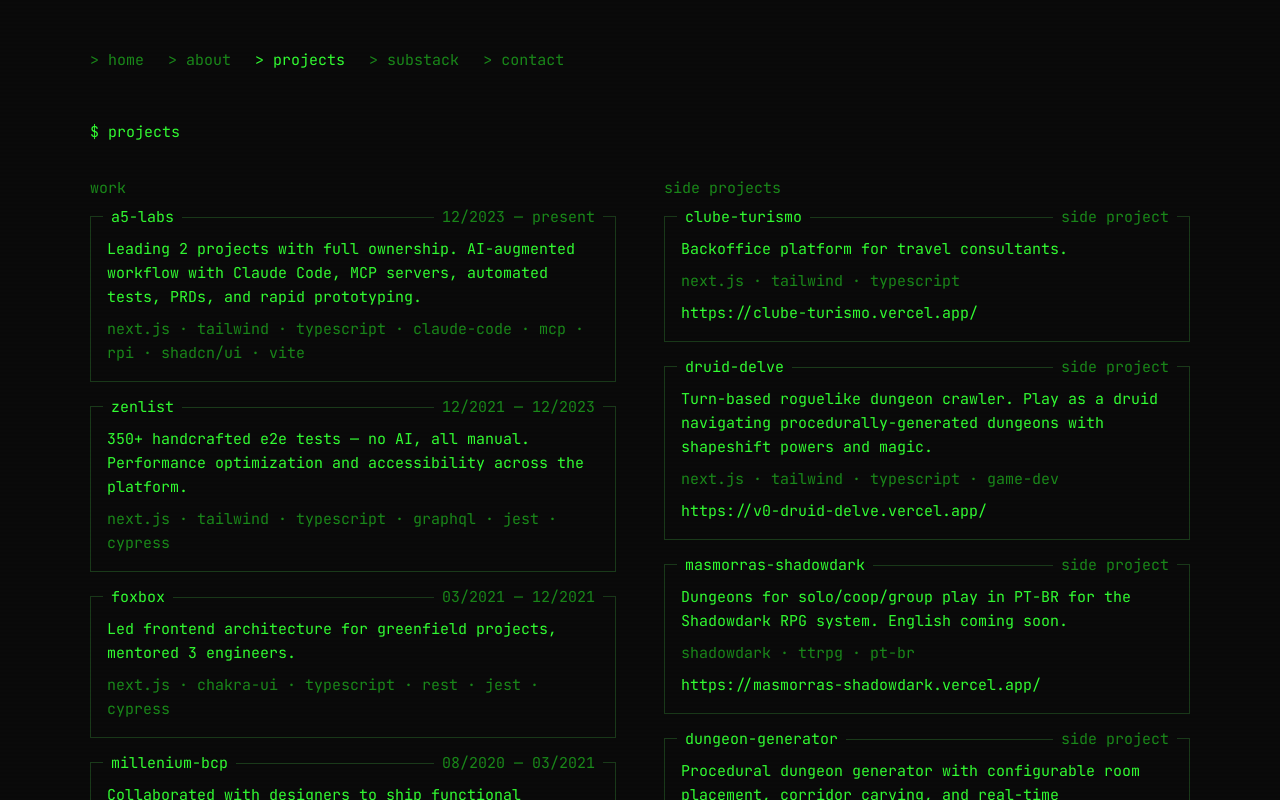
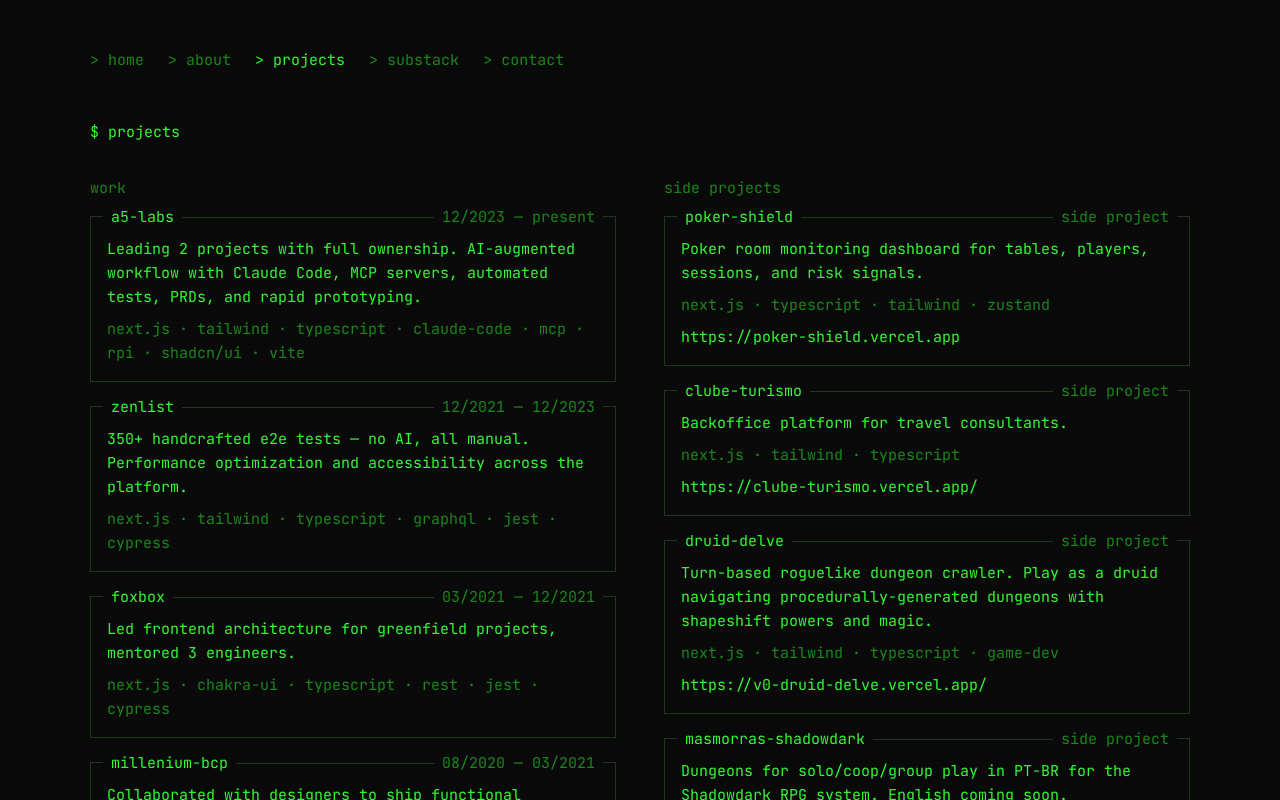
Before and after one commit to yuritoledo/yuri-home, a Next.js app: page /projects in a window 1280 px wide. Shown: the top 800 px of the page. Built offline with nearby package versions, Linux system fonts and the light colour scheme.

Commit message:
feat(projects): add Poker Shield demo

```diff
--- a/app/projects/page.tsx
+++ b/app/projects/page.tsx
@@ -43,6 +43,13 @@
 ];
 
 const SIDE_PROJECTS = [
+  {
+    name: "poker-shield",
+    period: "side project",
+    description: "Poker room monitoring dashboard for tables, players, sessions, and risk signals.",
+    tags: ["next.js", "typescript", "tailwind", "zustand"],
+    href: "https://poker-shield.vercel.app",
+  },
   {
     name: "clube-turismo",
     period: "side project",
--- a/hooks/useTyping.ts
+++ b/hooks/useTyping.ts
@@ -27,11 +27,14 @@
   useEffect(() => {
     if (!enabled) return;
 
-    setDisplayedText("");
-    setIsComplete(false);
     indexRef.current = 0;
 
     let interval: ReturnType<typeof setInterval> | null = null;
+
+    const resetTimeout = setTimeout(() => {
+      setDisplayedText("");
+      setIsComplete(false);
+    }, 0);
 
     const delayTimeout = setTimeout(() => {
       interval = setInterval(() => {
@@ -47,6 +50,7 @@
     }, startDelay);
 
     return () => {
+      clearTimeout(resetTimeout);
       clearTimeout(delayTimeout);
       if (interval) clearInterval(interval);
     };
```
